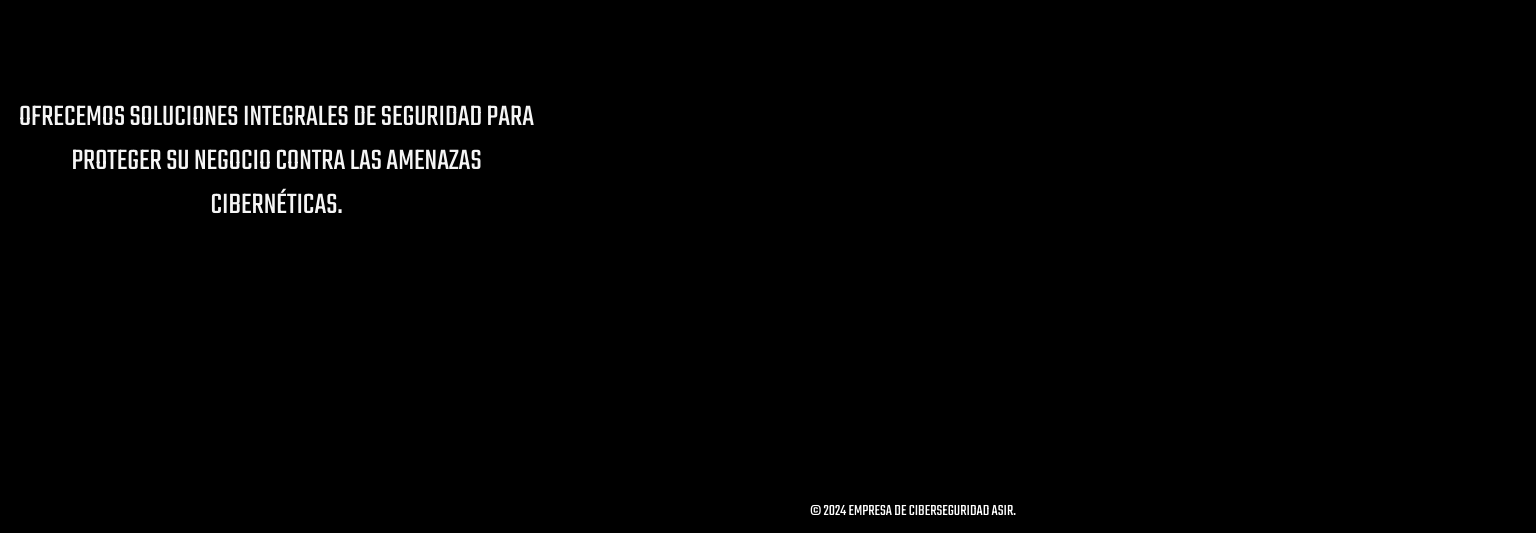
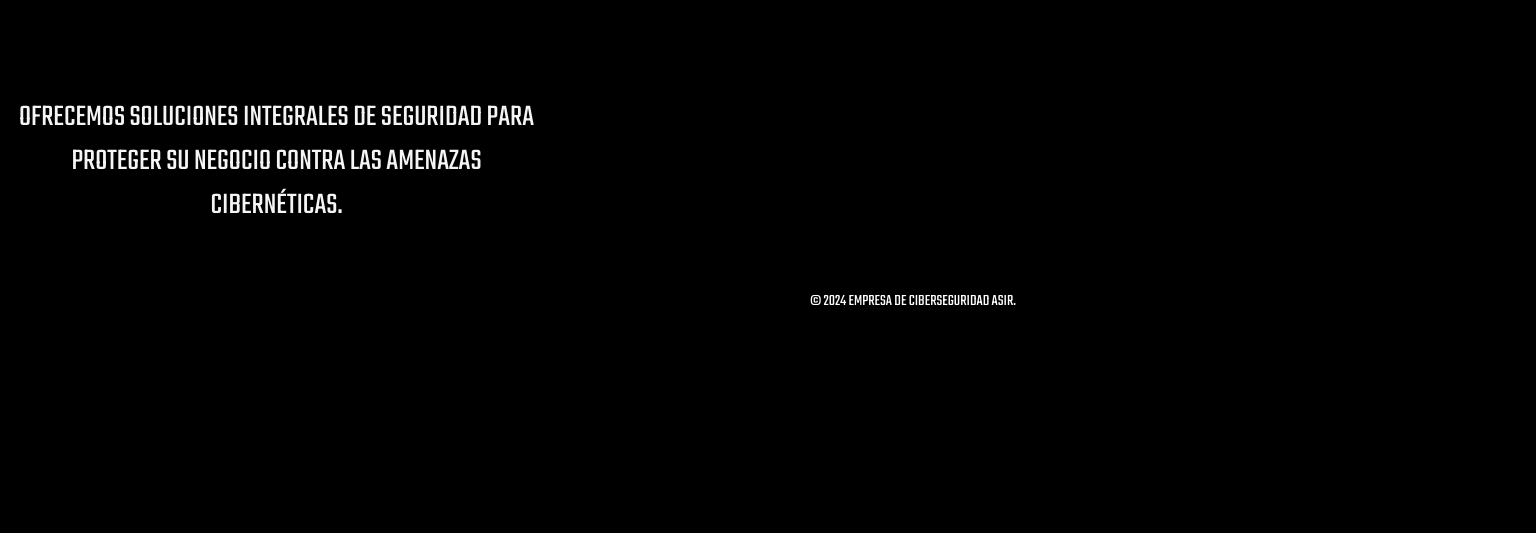
Before and after one commit to vicmanw1ld/web_responsive, a plain HTML site: page index.html in a window 1536 px wide. Shown: the part 491-1024 px from the top of the page. After the commit the page ends 824 px from the top, so only its background shows below. Drawn offline with Linux system fonts and the light colour scheme; a web font is replaced by a local one.

Commit message:
second commit

```diff
--- a/styles.css
+++ b/styles.css
@@ -267,10 +267,8 @@ footer{
         margin: 0 auto;
     }
     footer{
-        position: relative;
-        display: flex;
         width: 50%;
-        top: 200px;
+        bottom: 10px;
     }
 
 }
```
